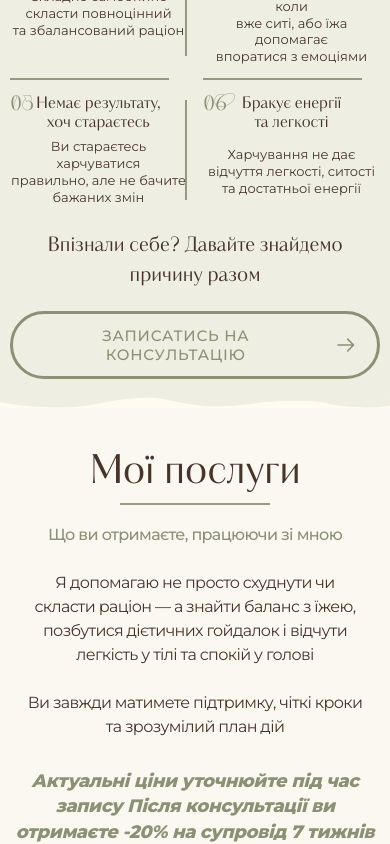
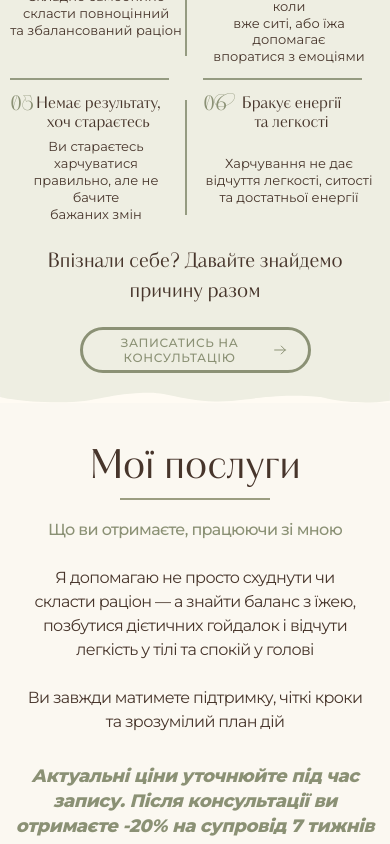
Before and after one commit to svitlana-bezriadina/Nutrition-Site-Valeria, a Vue app: page / in a window 390 px wide. Shown: the part 800-1644 px from the top of the page. Built offline with nearby package versions, Linux system fonts and the light colour scheme.

Commit message:
поправила мобильную версию

```diff
--- a/src/components/Certificate.vue
+++ b/src/components/Certificate.vue
@@ -398,7 +398,7 @@ figure img{
 
 @media(max-width:480px){
 	.header h1 {
-		font-size: 40px;
+		font-size: 35px;
 	}
 
 	.carousel-stage{
@@ -409,6 +409,18 @@ figure img{
 	.carousel{
 		width:80%;
 		margin:5% auto 0;
+	}
+
+	.previous{
+		left:-25px
+	}
+
+	.next{
+		right:-25px
+	}
+
+	.dots {
+		bottom: -25px;
 	}
 
 	.flower-left{
--- a/src/components/FoodCarusel.vue
+++ b/src/components/FoodCarusel.vue
@@ -354,5 +354,10 @@ const getSlideClass = (index) => {
 
   .prev { left: 10%; }
   .next { right: 10%; }
+
+  .dots {
+    margin-top:-25px;
+    margin-bottom: 25px;
+  }
 }
 </style>
--- a/src/components/Header.vue
+++ b/src/components/Header.vue
@@ -245,7 +245,7 @@ nav a {
     opacity: 0;
   }
   .burger-menu span.open:nth-child(3) {
-    transform: translateY(-8px) rotate(-45deg);
+    transform: translateY(-12px) rotate(-45deg);
   }
 }
 
--- a/src/components/Hero.vue
+++ b/src/components/Hero.vue
@@ -442,9 +442,9 @@ h2{
     }
 
     .btn-consultation {
-        padding: 12px 20px;
-        font-size: 15px;
-        width: 90%;
+        padding: 5px 20px;
+        font-size: 12px;
+        width:50%;
         justify-content: center;
         margin-bottom: 5%;
     }
--- a/src/components/Reviews.vue
+++ b/src/components/Reviews.vue
@@ -189,7 +189,7 @@ h1 {
     position: relative;
     width: 100%;
     border-radius: 20px;
-    background: #fff;
+    background: #FFFBF3;
     padding: 10px;
     box-shadow: 1px 1px 20px 1px #797A6E;
 }
--- a/src/components/Services.vue
+++ b/src/components/Services.vue
@@ -9,7 +9,7 @@
 			<p class="subtitle">Що ви отримаєте, працюючи зі мною</p>
 			<p>Я допомагаю не просто схуднути чи скласти раціон — а знайти<br> баланс з їжею, позбутися дієтичних гойдалок і відчути легкість у тілі<br> та спокій у голові</p>
 			<p>Ви завжди матимете підтримку, чіткі кроки та зрозумілий план дій</p>
-			<strong>Актуальні ціни уточнюйте під час запису<br> Після консультації ви отримаєте -20% на супровід<br> 7 тижнів</strong>
+			<strong>Актуальні ціни уточнюйте під час запису.<br> Після консультації ви отримаєте -20% на супровід<br> 7 тижнів</strong>
 		</div>
 		<div class="photo"><img src="@/assets/image/valeria3.png" alt="Nutrition"></div>
 		<div class="separator">
--- a/src/components/Table.vue
+++ b/src/components/Table.vue
@@ -210,6 +210,7 @@
 
   .item-text {
     font-size: 13px;
+    padding-right: 5px;
     line-height: 1.3;
   }
 
```
